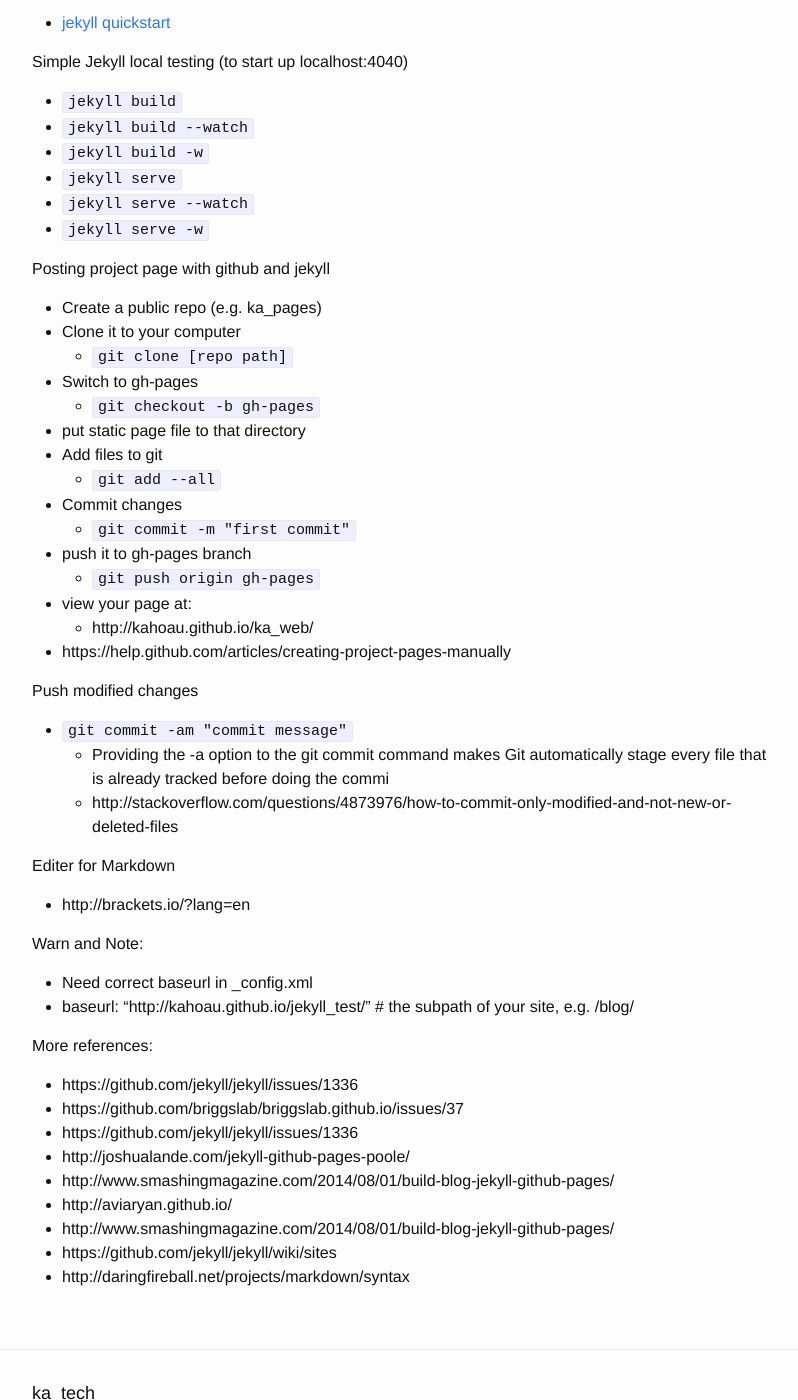
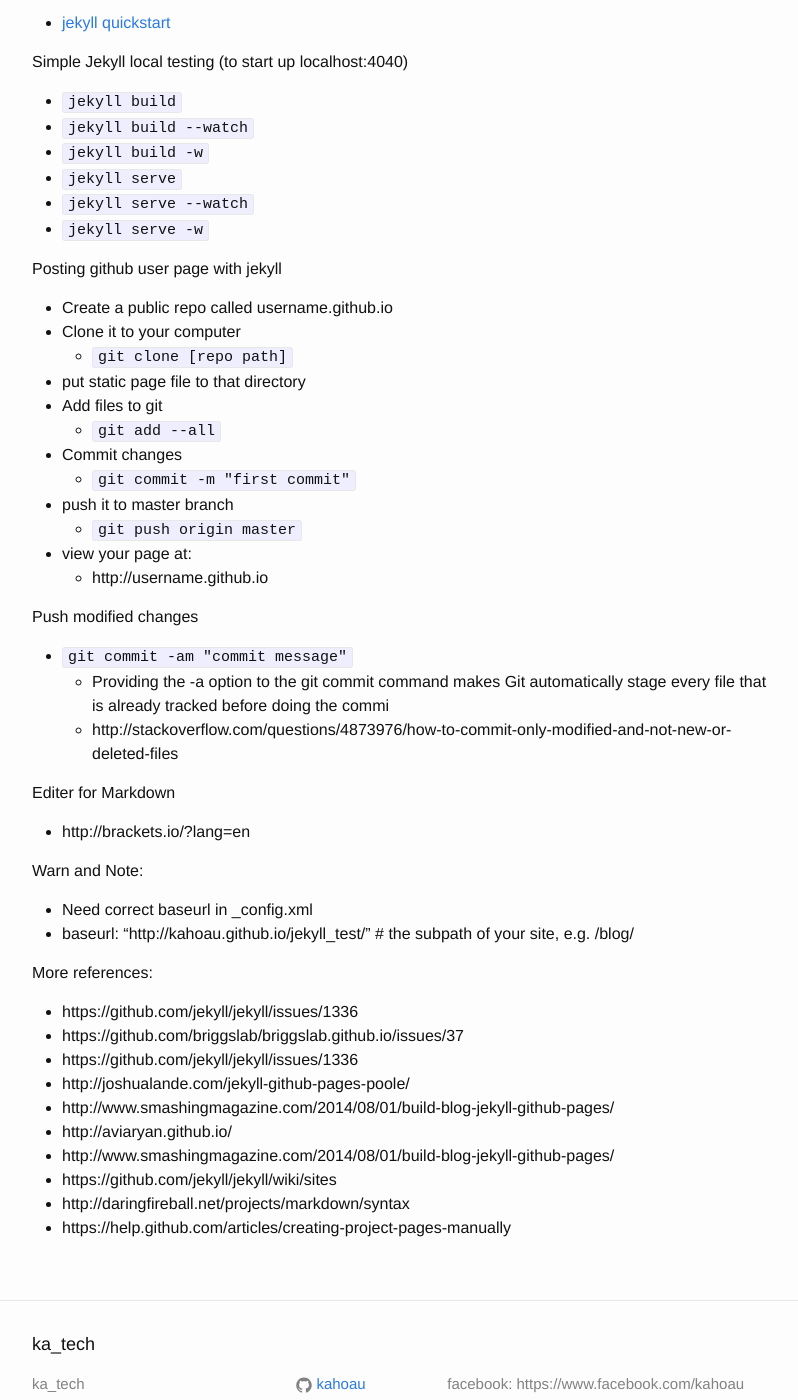
Before and after one commit to kahoau/kahoau.github.io, a Jekyll site: the page built from _posts/2014-09-22-github-jekyll.markdown, in a window 1280 px wide and 1400 px high, scrolled down 345 px. Shown: the whole window, without its empty margins (238-1036 px from the left). Built offline with Jekyll 4.4.1, drawn with Linux system fonts in a browser that asks for light colours.

Commit message:
site changes

```diff
--- a/_posts/2014-09-22-github-jekyll.markdown
+++ b/_posts/2014-09-22-github-jekyll.markdown
@@ -26,29 +26,20 @@
 * `jekyll serve -w`
 
 
-Posting project page with github and jekyll
+Posting github user page with jekyll
 
-* Create a public repo (e.g. ka_pages)
+* Create a public repo called username.github.io
 * Clone it to your computer
     * `git clone [repo path]`
-* Switch to gh-pages
-    * `git checkout -b gh-pages`
-
 * put static page file to that directory
 * Add files to git
     * `git add --all`
-
 * Commit changes
     * `git commit -m "first commit"`
-
-* push it to gh-pages branch
-    * `git push origin gh-pages`
-
-
+* push it to master branch
+    * `git push origin master`
 * view your page at:
-    * http://kahoau.github.io/ka_web/
-
-* https://help.github.com/articles/creating-project-pages-manually
+    * http://username.github.io
 
 
 Push modified changes
@@ -78,3 +69,4 @@
 * http://www.smashingmagazine.com/2014/08/01/build-blog-jekyll-github-pages/
 * https://github.com/jekyll/jekyll/wiki/sites
 * http://daringfireball.net/projects/markdown/syntax
+* https://help.github.com/articles/creating-project-pages-manually
```
